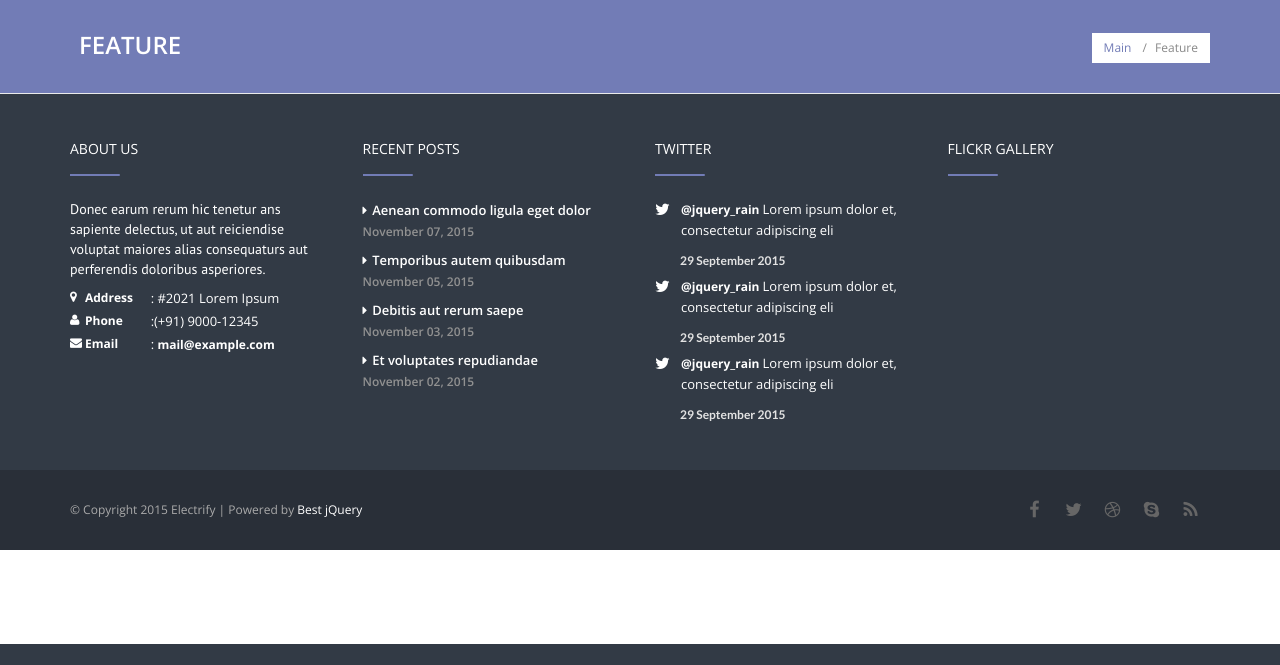
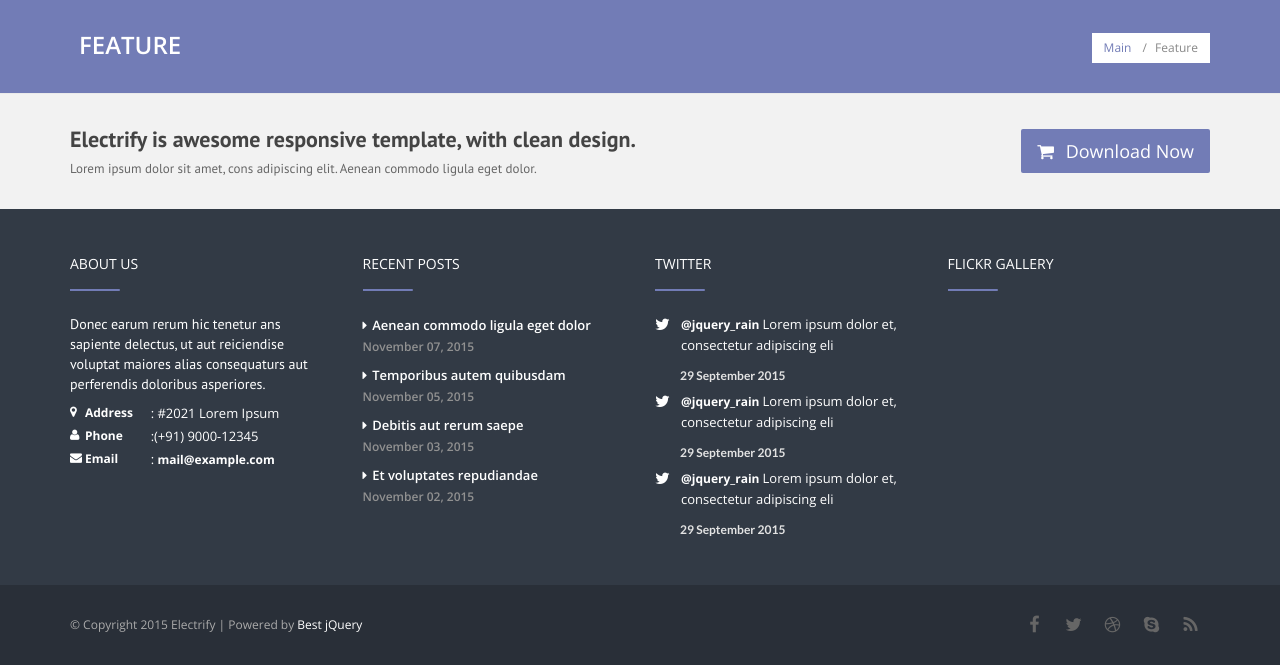
Before and after one commit to 4FINALPROJECT/TATPROJECT, a Java web app: page /main/Feature.tat in a window 1280 px wide. Shown: the part 156-821 px from the top of the page. Before the commit the page ends 800 px from the top, so only its background shows below. Run offline with Spring Boot 4, a stand-in JSP engine, Linux system fonts and the light colour scheme; some libraries are stand-ins or nearby versions; some web fonts are replaced.

Commit message:
commit sh

```diff
--- a/TATTEST/src/main/webapp/WEB-INF/views/mainPage/mainPage_Feature.jsp
+++ b/TATTEST/src/main/webapp/WEB-INF/views/mainPage/mainPage_Feature.jsp
@@ -30,7 +30,26 @@
 			</div>
 		</section>
 
-
+		<section class="promo_box">
+			<div class="container">
+                <div class="row">
+                    <div class="col-sm-9 col-md-9 col-lg-9">
+                        <div class="promo_content">
+                            <h3>Electrify is awesome responsive template, with clean design.</h3>
+                            <p>Lorem ipsum dolor sit amet, cons adipiscing elit. Aenean commodo ligula eget dolor. </p>
+                        </div>
+                    </div>
+                    <div class="col-sm-3 col-md-3 col-lg-3">
+                        <div class="pb_action">
+                            <a class="btn btn-lg btn-default" href="#fakelink">
+                                <i class="fa fa-shopping-cart"></i>
+                                Download Now
+                            </a>
+                        </div>
+                    </div>
+                </div>
+			</div>
+		</section>
 
 	</section>
 
```
